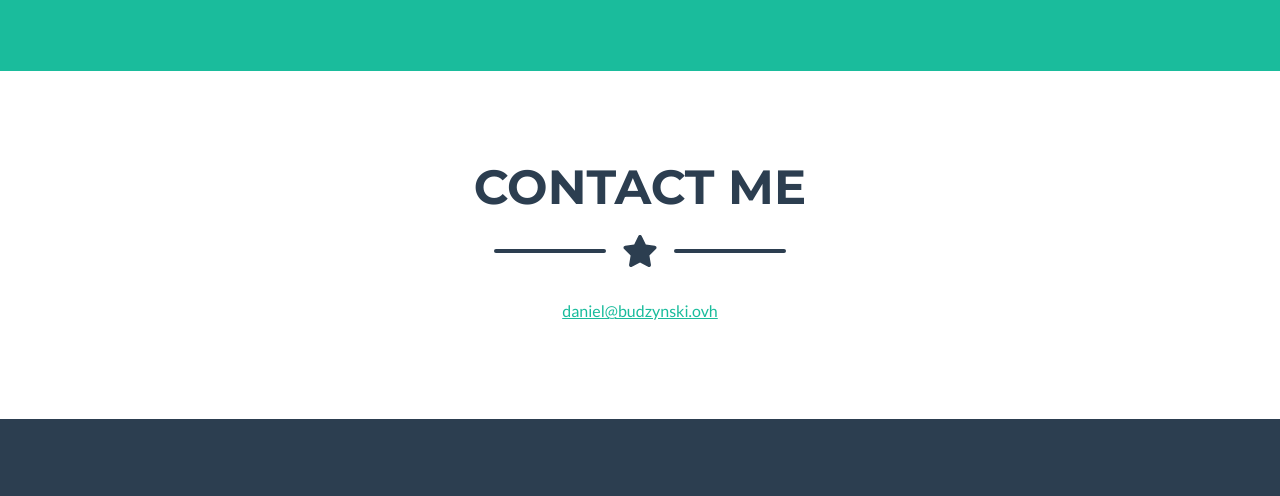
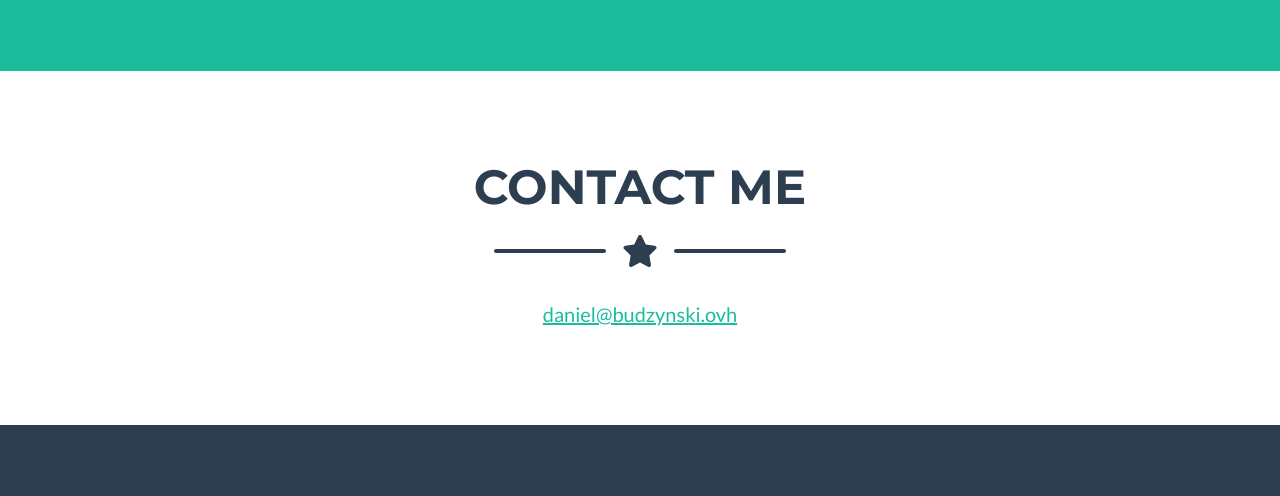
Before and after one commit to dbudzynski/mysite, a plain HTML site: page index.html in a window 1280 px wide. Shown: the part 2283-2779 px from the top of the page. Drawn offline with nearby package versions, Linux system fonts and the light colour scheme.

Commit message:
emphasise email

```diff
--- a/index.html
+++ b/index.html
@@ -157,7 +157,7 @@
                     <div class="divider-custom-line"></div>
                 </div>
                 <!-- Contact Section Form-->
-                <div class="row">
+                <div class="row lead">
                     <div class="col text-center"><a href="mailto:daniel@budzynski.ovh">daniel@budzynski.ovh</a></div>
                 </div>
             </div>
```
